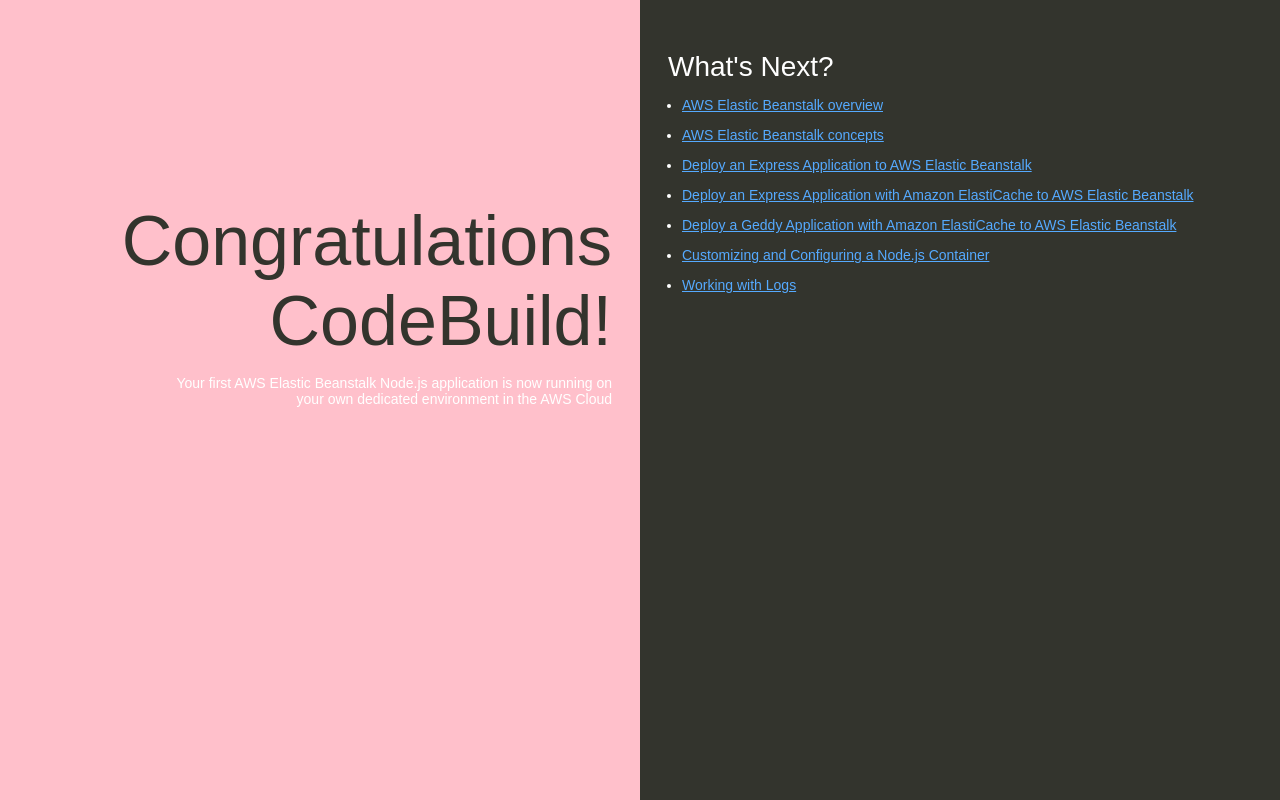
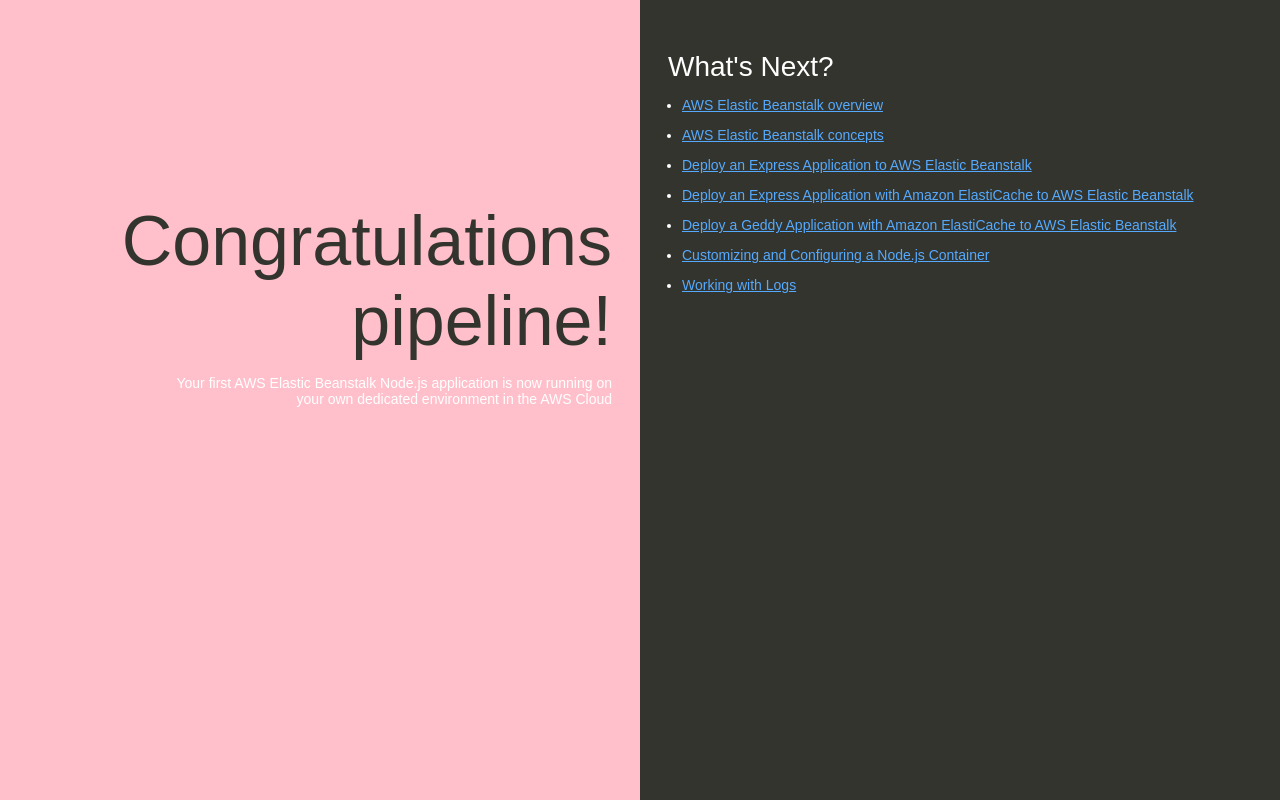
Before and after one commit to samzaberi/node-v2-blue, a website: page index.html in a window 1280 px wide. Drawn offline with Linux system fonts and the light colour scheme.

Commit message:
Update header text from 'CodeBuild' to 'pipeline'

```diff
--- a/index.html
+++ b/index.html
@@ -74,7 +74,7 @@
   </head>
   <body>
     <div class="textColumn">
-      <h1>Congratulations CodeBuild!</h1>
+      <h1>Congratulations pipeline!</h1>
       <p>Your first AWS Elastic Beanstalk Node.js application is now running on your own dedicated environment in the AWS Cloud</p>
     </div>
     <div class="linksColumn">
```
